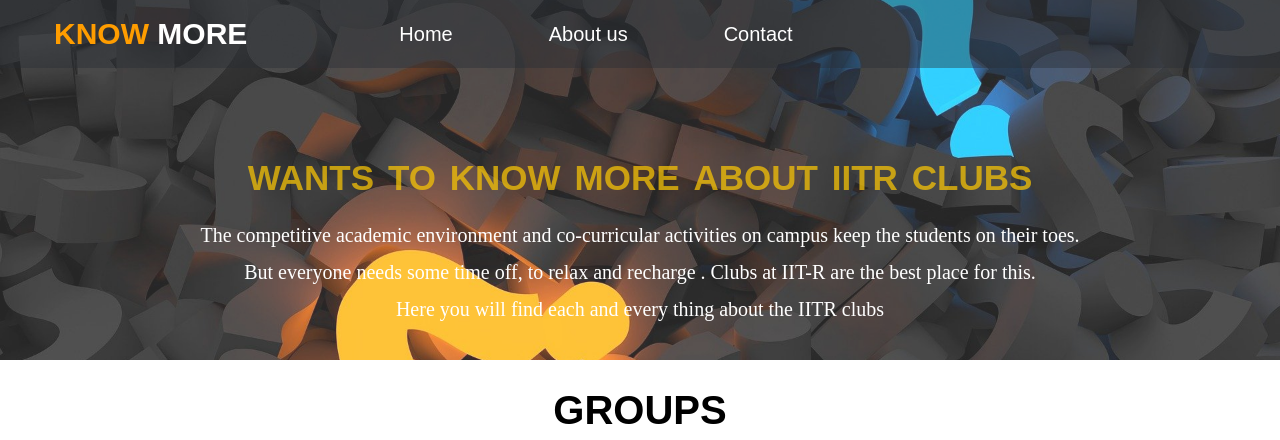
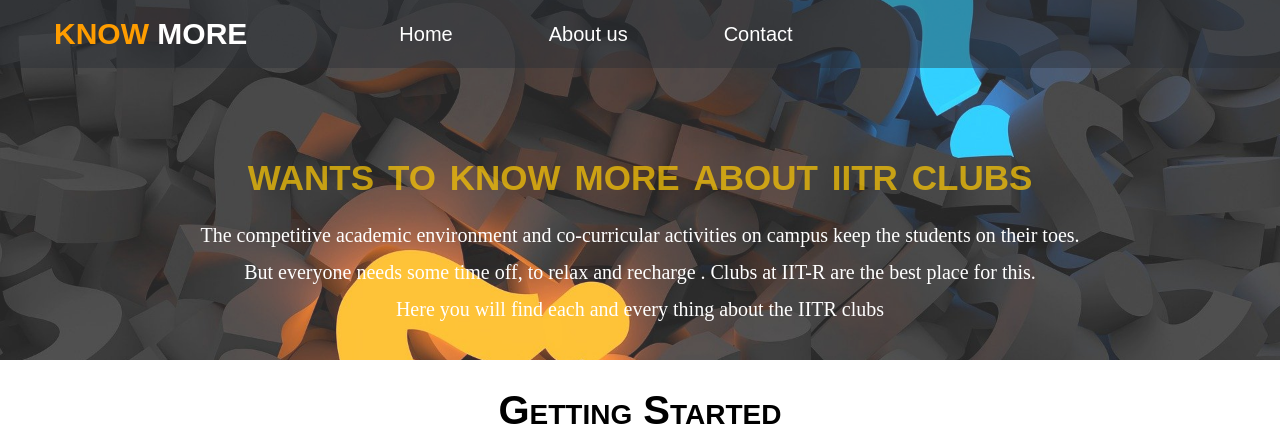
Before and after one commit to Loki-23/Know-More, a plain HTML site: page index.html in a window 1280 px wide. Shown: the top 440 px of the page. Drawn offline with Linux system fonts and the light colour scheme.

Commit message:
Update index.html

```diff
--- a/index.html
+++ b/index.html
@@ -44,7 +44,7 @@
     </section>
 
     <section id="services">
-        <h1 class="h-primary center">GROUPS</h1>
+        <h1 class="h-primary center">Getting Started</h1>
         <div id="container">
             <div class="box">
 
```
